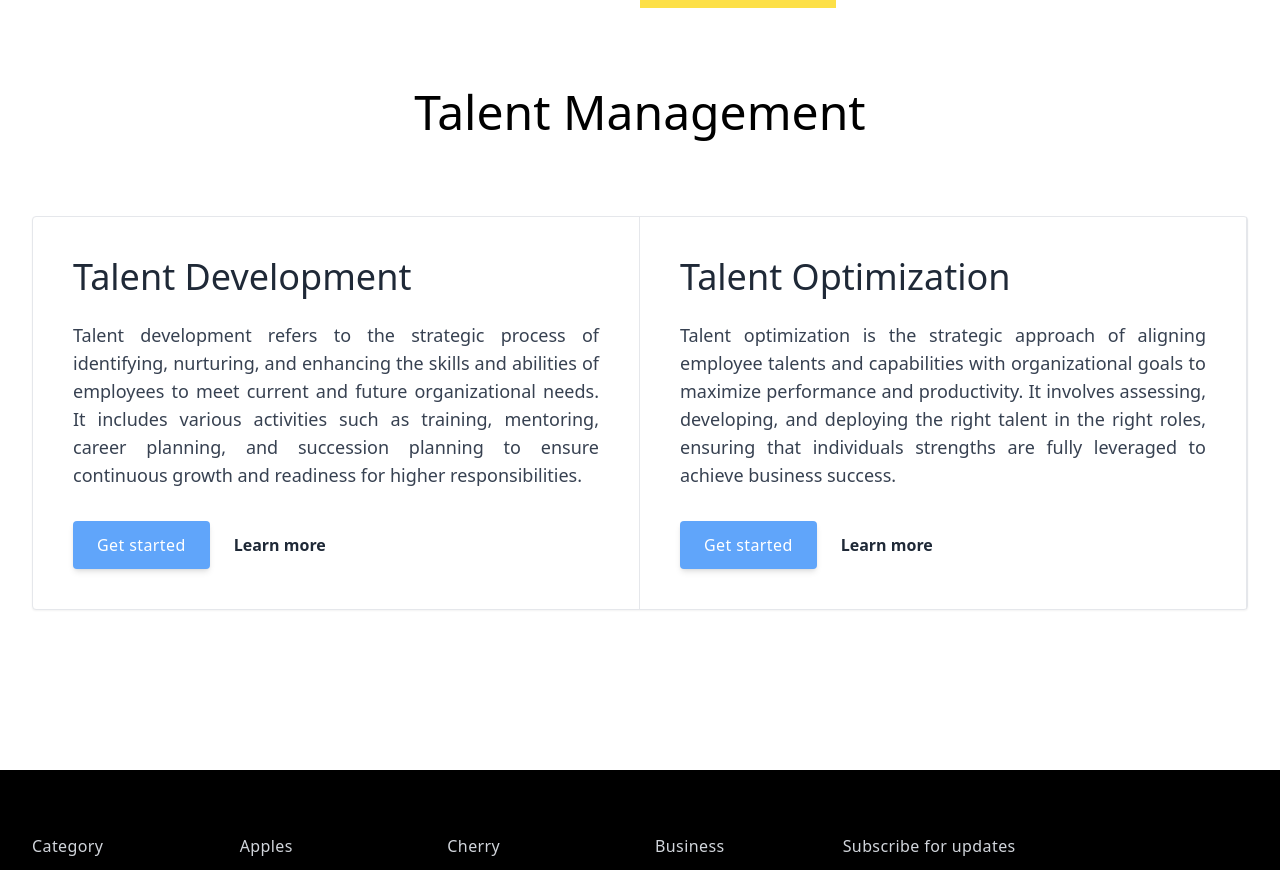
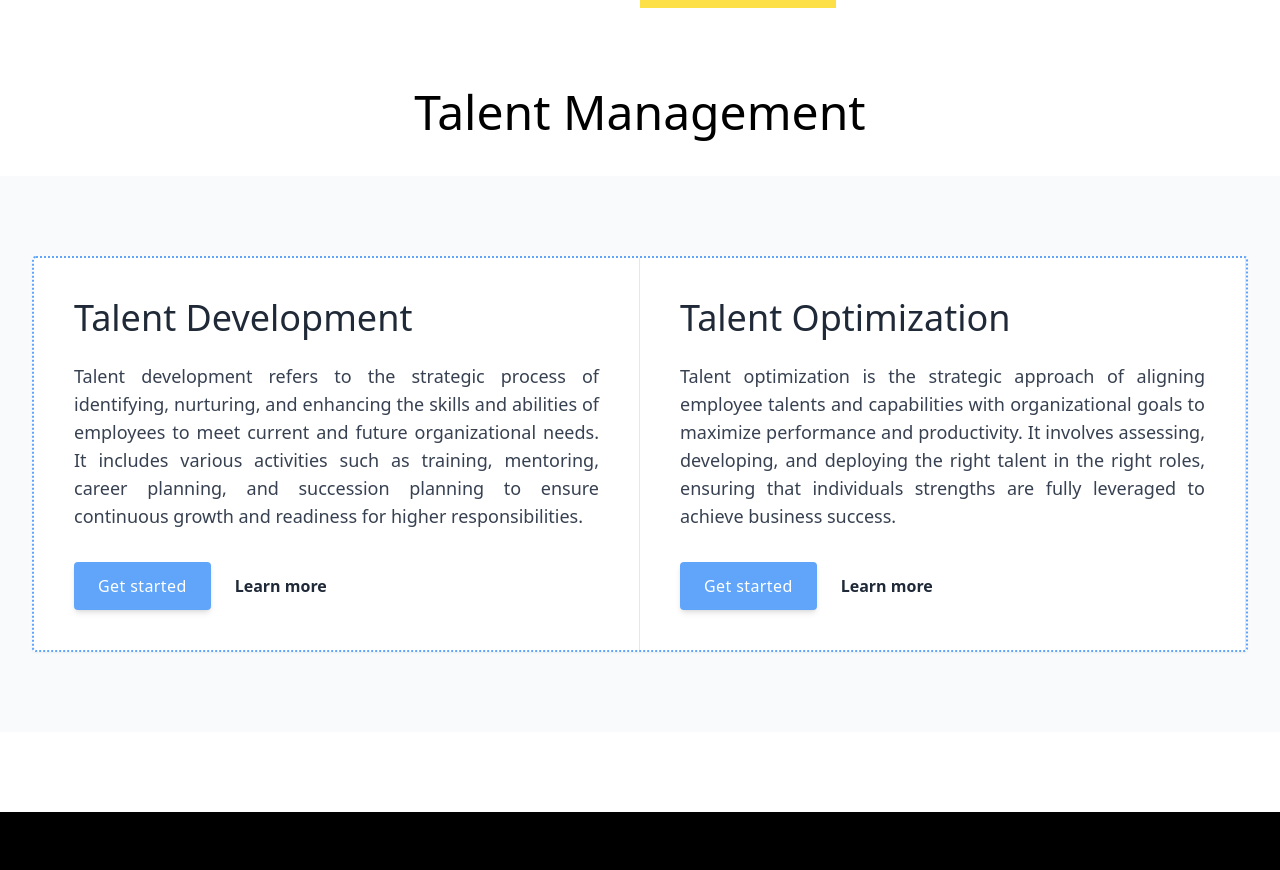
Before and after one commit to AnikHaque/360d-Soul-Website, a React (Vite) app: page /hr-strategy in a window 1280 px wide. Shown: the part 960-1830 px from the top of the page. Built offline with nearby package versions, Linux system fonts and the light colour scheme.

Commit message:
talent management updated

```diff
--- a/src/Components/Solutions/HR-Strategy/TalentManagement/TalentManagement.jsx
+++ b/src/Components/Solutions/HR-Strategy/TalentManagement/TalentManagement.jsx
@@ -1,11 +1,12 @@
 const TalentManagement = () => {
   return (
     <div>
-      <h2 className="text-3xl font-normal leading-tight text-black sm:text-4xl lg:text-5xl text-center">
+      <h2 className="text-3xl font-normal leading-tight text-black sm:text-4xl lg:text-5xl text-center mb-10">
         Talent Management
       </h2>
-      <div className="px-4 py-16 mx-auto sm:max-w-xl md:max-w-full lg:max-w-screen-xl md:px-24 lg:px-8 lg:py-20">
-        <div className="flex flex-col bg-white border rounded shadow-sm md:justify-center lg:flex-row">
+      <div className="bg-[#f9fafb]">
+        <div className="px-4 py-16 mx-auto sm:max-w-xl md:max-w-full lg:max-w-screen-xl md:px-24 lg:px-8 lg:py-20 ">
+          <div className="flex flex-col bg-white border rounded shadow-sm md:justify-center lg:flex-row border-dotted border-blue-400 border-2 ">
             <div className="flex flex-col justify-between p-5 border-b sm:p-10 lg:border-b-0 lg:border-r lg:w-1/2">
               <div>
                 <h5 className="max-w-md mb-6 text-3xl font-medium leading-none sm:text-4xl">
@@ -14,10 +15,10 @@ const TalentManagement = () => {
                 <p className="mb-6 text-base text-gray-700 md:text-lg sm:mb-8 text-justify">
                   Talent development refers to the strategic process of
                   identifying, nurturing, and enhancing the skills and abilities
-                of employees to meet current and future organizational needs. It
-                includes various activities such as training, mentoring, career
-                planning, and succession planning to ensure continuous growth
-                and readiness for higher responsibilities.
+                  of employees to meet current and future organizational needs.
+                  It includes various activities such as training, mentoring,
+                  career planning, and succession planning to ensure continuous
+                  growth and readiness for higher responsibilities.
                 </p>
               </div>
               <div className="flex items-center">
@@ -69,6 +70,7 @@ const TalentManagement = () => {
           </div>
         </div>
       </div>
+    </div>
   );
 };
 
```
Lines whose indentation alone changed are shown as unchanged.
